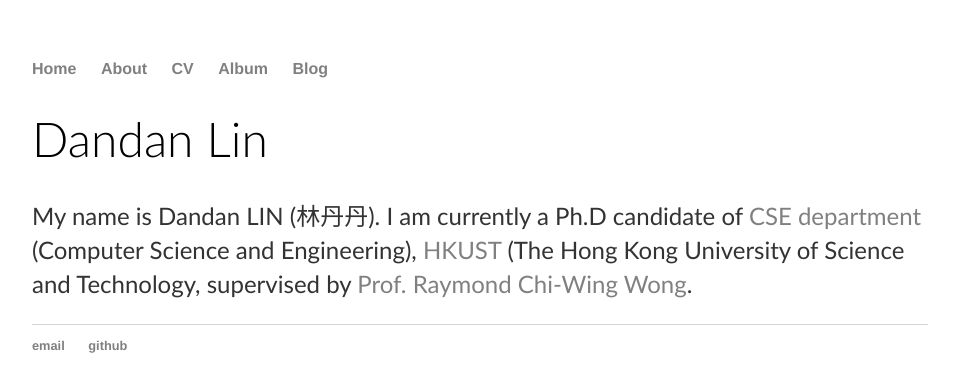
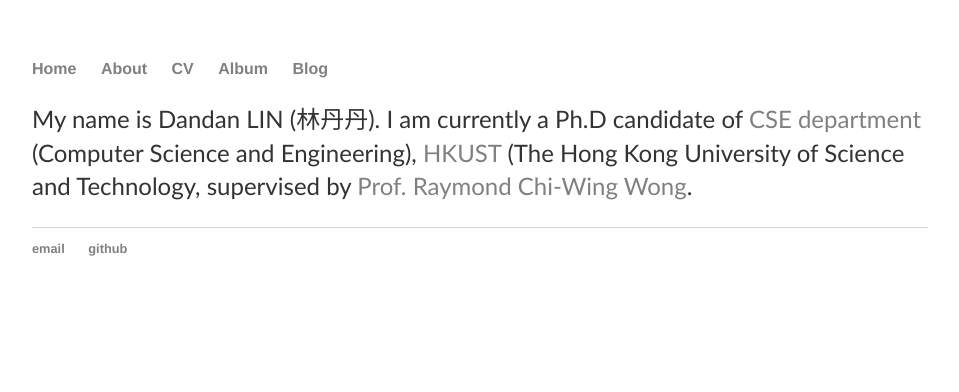
Before and after one commit to 2danlin/2danlin.github.io, a Jekyll site: the page built from index.html, in a window 1280 px wide. Shown: the top 392 px of the page, without its empty margins (160-1119 px from the left). Built offline with Jekyll 4.4.1, drawn with Linux system fonts in a browser that asks for light colours.

Commit message:
Update index.html

```diff
--- a/index.html
+++ b/index.html
@@ -3,7 +3,6 @@
 title: Dandan's Homepage
 ---
 <div class="blurb">
-	<h1>Dandan Lin</h1>
 	<p>My name is Dandan LIN (林丹丹).
 		I am currently a Ph.D candidate
 		of <a href="https://www.cse.ust.hk/">CSE department</a> (Computer Science and Engineering),
```
